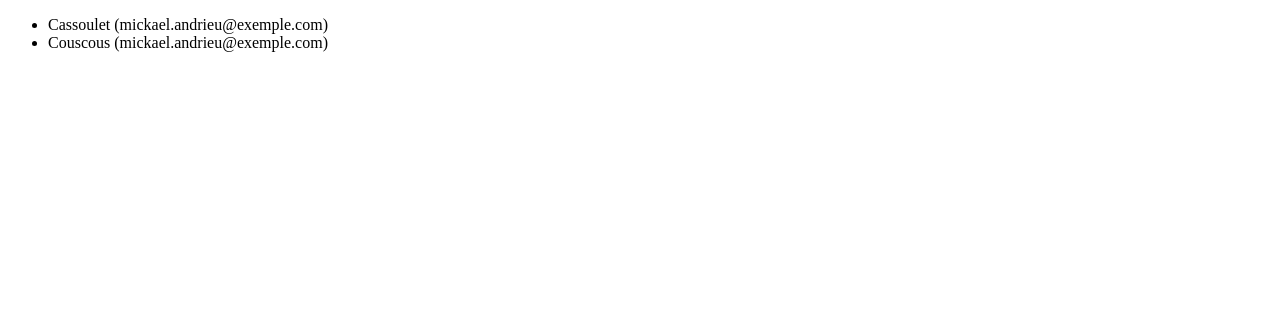
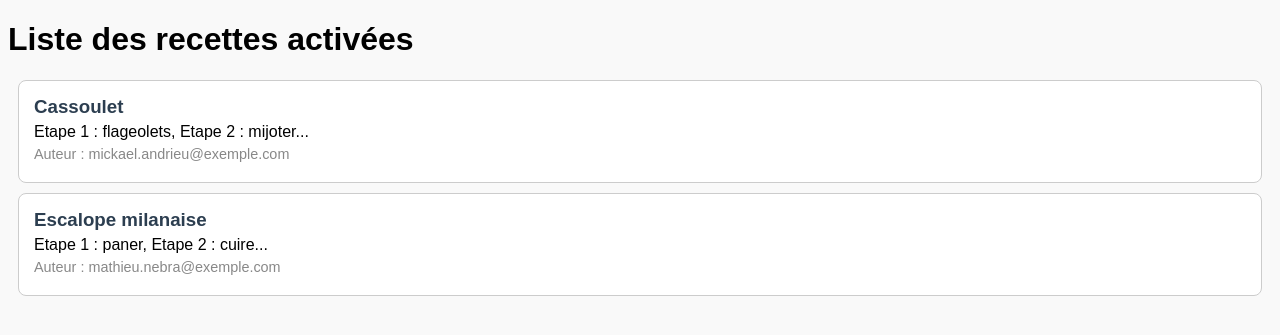
Before and after one commit to Lucassssssssssssssssssssssssssssssss/php-mysql, a PHP site: page /AfficherRecettes.php in a window 1280 px wide. Shown: the top 335 px of the page. Run offline with PHP 8.4, Linux system fonts and the light colour scheme.

Commit message:
Les tableaux associatifs

```diff
--- a/AfficherRecettes.php
+++ b/AfficherRecettes.php
@@ -1,25 +1,49 @@
 <?php
-
-// Déclaration du tableau des recettes
+// Déclaration du tableau associatif des recettes
 $recipes = [
-    ['Cassoulet','[...]','mickael.andrieu@exemple.com',true,],
-    ['Couscous','[...]','mickael.andrieu@exemple.com',false,],
+    [
+        'title' => 'Cassoulet',
+        'recipe' => 'Etape 1 : flageolets, Etape 2 : mijoter...',
+        'author' => 'mickael.andrieu@exemple.com',
+        'enabled' => true
+    ],
+    [
+        'title' => 'Couscous',
+        'recipe' => 'Etape 1 : légumes, Etape 2 : semoule...',
+        'author' => 'mickael.andrieu@exemple.com',
+        'enabled' => false
+    ],
+    [
+        'title' => 'Escalope milanaise',
+        'recipe' => 'Etape 1 : paner, Etape 2 : cuire...',
+        'author' => 'mathieu.nebra@exemple.com',
+        'enabled' => true
+    ]
 ];
-
 ?>
-
 <!DOCTYPE html>
-<html>
+<html lang="fr">
 <head>
+    <meta charset="UTF-8">
     <title>Affichage des recettes</title>
+    <style>
+        body { font-family: Arial, sans-serif; background: #f9f9f9; }
+        .recipe { margin: 10px; padding: 15px; border: 1px solid #ccc; border-radius: 8px; background: #fff; }
+        .recipe h3 { margin: 0; color: #2c3e50; }
+        .recipe p { margin: 5px 0; }
+        .author { font-size: 0.9em; color: #888; }
+    </style>
 </head>
 <body>
-    <ul>
-        <?php for ($lines = 0; $lines <= 1; $lines++): ?>
-            <li>
-                <?php echo $recipes[$lines][0] . ' (' . $recipes[$lines][2] . ')'; ?>
-            </li>
-        <?php endfor; ?>
-    </ul>
+    <h1>Liste des recettes activées</h1>
+    <?php foreach ($recipes as $recipe): ?>
+        <?php if ($recipe['enabled']): ?>
+            <div class="recipe">
+                <h3><?php echo $recipe['title']; ?></h3>
+                <p><?php echo $recipe['recipe']; ?></p>
+                <p class="author">Auteur : <?php echo $recipe['author']; ?></p>
+            </div>
+        <?php endif; ?>
+    <?php endforeach; ?>
 </body>
 </html>
```
